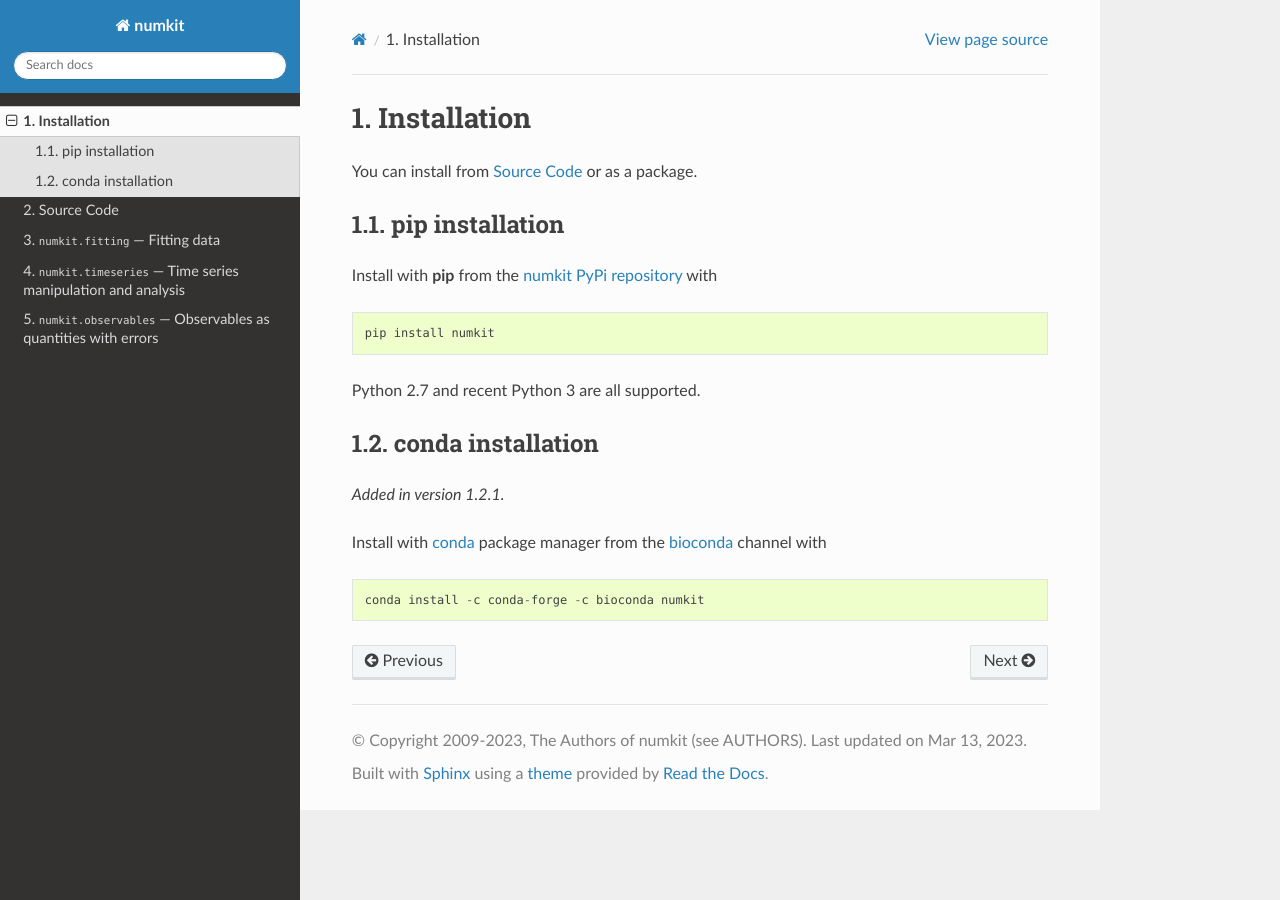
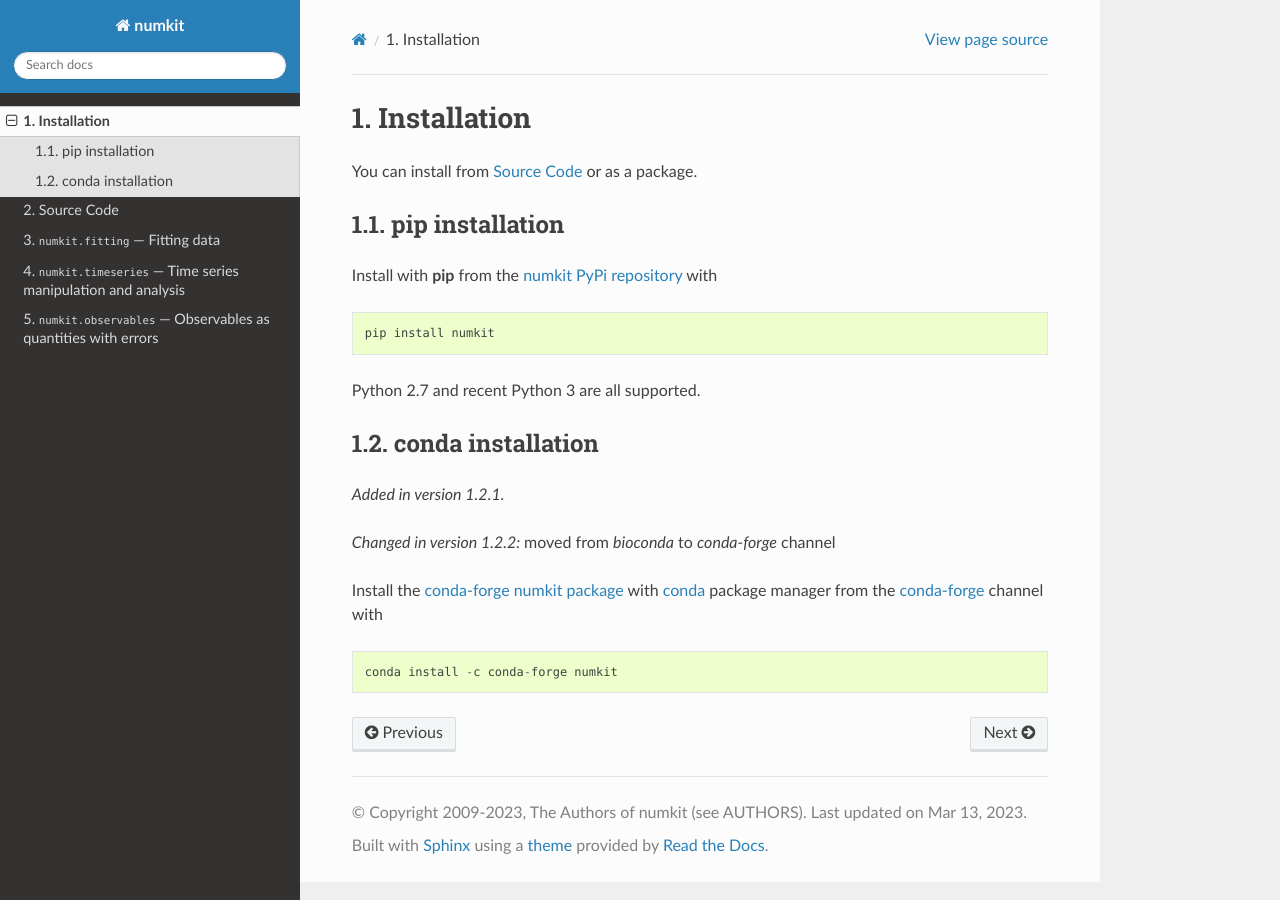
Before and after one commit to Becksteinlab/numkit, a Sphinx documentation site: the page built from docs/source/installation.txt, in a window 1280 px wide. Built offline with Sphinx 7.4.7 and the Read the Docs theme 2.0.0, drawn with Linux system fonts in a browser that asks for light colours.

Commit message:
conda package migrated from bioconda to conda-forge

```diff
--- a/README.rst
+++ b/README.rst
@@ -21,9 +21,9 @@ Install with ``pip`` from PyPi with ::
 
     pip install numkit
 
-or with ``conda`` from the *bioconda* channel ::
+or with ``conda`` from the *conda-forge* channel ::
 
-   conda install -c conda-forge -c bioconda numkit
+   conda install -c conda-forge numkit
 
 The source code is available under the BSD 3-clause license (see file
 LICENSE) from GitHub in the repository
--- a/docs/source/installation.txt
+++ b/docs/source/installation.txt
@@ -21,11 +21,15 @@ conda installation
 ==================
 
 .. versionadded:: 1.2.1
+.. versionchanged:: 1.2.2
+   moved from *bioconda* to *conda-forge* channel
 
-Install with conda_ package manager from the bioconda_ channel with ::
+Install the `conda-forge numkit package`_ with conda_ package manager
+from the `conda-forge`_ channel with ::
 
-  conda install -c conda-forge -c bioconda numkit
+  conda install -c conda-forge numkit
 
 
 .. _conda: https://docs.conda.io
-.. _bioconda: https://bioconda.github.io/
+.. _conda-forge: https://conda-forge.org/
+.. _`conda-forge numkit package`: https://anaconda.org/conda-forge/numkit
```
Also changed, not shown: 1 other file.
